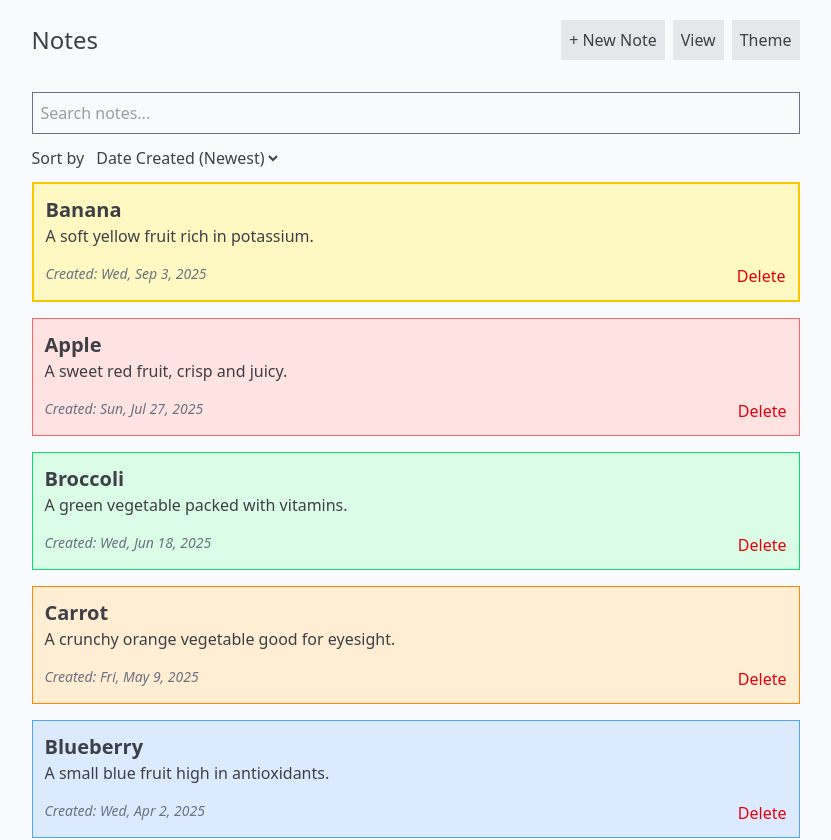
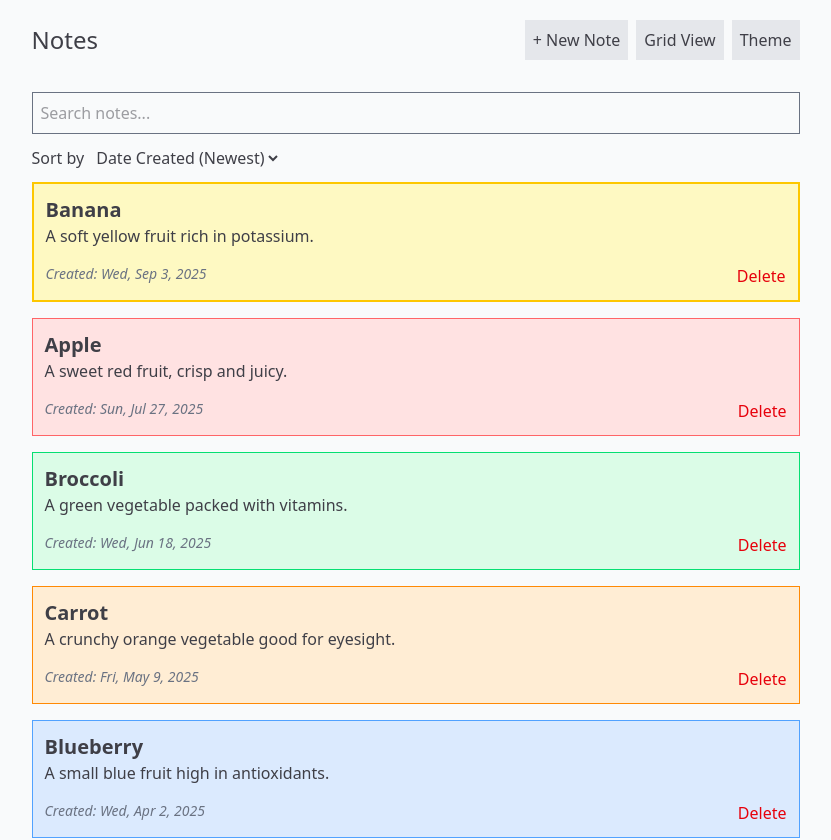
Before and after one commit to mangoPixel1/react-notes-app, a React (Vite) app in the folder notepad/: page / in a window 1280 px wide. Shown: the top 840 px of the page, without its empty margins (217-1048 px from the left). Built offline with nearby package versions, Linux system fonts and the light colour scheme.

Commit message:
Grid/list layout for NotesView

```diff
--- a/notepad/src/UIContext.jsx
+++ b/notepad/src/UIContext.jsx
@@ -22,6 +22,9 @@ export function UIProvider({ children }) {
 
   // ID of note to display in SingleNoteView
   const [currentNoteID, setCurrentNoteID] = useState();
+
+  // Layout of NotesView (default: list)
+  const [notesLayout, setNotesLayout] = useState("list");
 
   // Visibility state of "add New Note" form in NotesView. Accessible in Header and NotesView
   const [addMode, setAddMode] = useState(false);
@@ -51,6 +54,8 @@ export function UIProvider({ children }) {
         setCurrentViewIndex,
         currentNoteID,
         setCurrentNoteID,
+        notesLayout,
+        setNotesLayout,
         addMode,
         setAddMode,
       }}
--- a/notepad/src/components/Header.jsx
+++ b/notepad/src/components/Header.jsx
@@ -10,6 +10,8 @@ function Header() {
     currentViewIndex,
     setCurrentViewIndex,
     setCurrentNoteID,
+    notesLayout,
+    setNotesLayout,
     addMode,
     setAddMode,
   } = useContext(UIContext);
@@ -20,6 +22,10 @@ function Header() {
     if (!addMode) {
       setAddMode(true);
     }
+  }
+
+  function toggleLayoutView() {
+    notesLayout === "list" ? setNotesLayout("grid") : setNotesLayout("list");
   }
 
   function toggleView() {
@@ -46,8 +52,11 @@ function Header() {
               >
                 + New Note
               </button>
-              <button className="bg-gray-200 px-2 py-2 cursor-pointer hover:bg-gray-300 transition duration-300 dark:bg-zinc-600 dark:hover:bg-zinc-700">
-                View
+              <button
+                onClick={toggleLayoutView}
+                className="bg-gray-200 px-2 py-2 cursor-pointer hover:bg-gray-300 transition duration-300 dark:bg-zinc-600 dark:hover:bg-zinc-700"
+              >
+                {`${notesLayout === "list" ? `Grid View` : `List View`}`}
               </button>
             </>
           )}
--- a/notepad/src/components/NotesView.jsx
+++ b/notepad/src/components/NotesView.jsx
@@ -9,7 +9,7 @@ import Search from "./Search";
 import NoteCard from "./NoteCard";
 
 function NotesView() {
-  const { addMode, setAddMode } = useContext(UIContext);
+  const { notesLayout, addMode, setAddMode } = useContext(UIContext);
   const { notes, addNote } = useContext(NotesContext);
   const colorOptions = ["yellow", "red", "green", "orange", "blue", "gray"];
   const colorSortOrder = {
@@ -223,7 +223,13 @@ function NotesView() {
           <option value="color">Color</option>
         </select>
       </div>
-      <div className="space-y-4">
+      <div
+        className={`${
+          notesLayout === "grid"
+            ? `grid grid-cols-2 sm:grid-cols-3 gap-2`
+            : `space-y-4`
+        }`}
+      >
         {sortedNotes.map((note) => (
           <NoteCard
             key={note.id}
```
